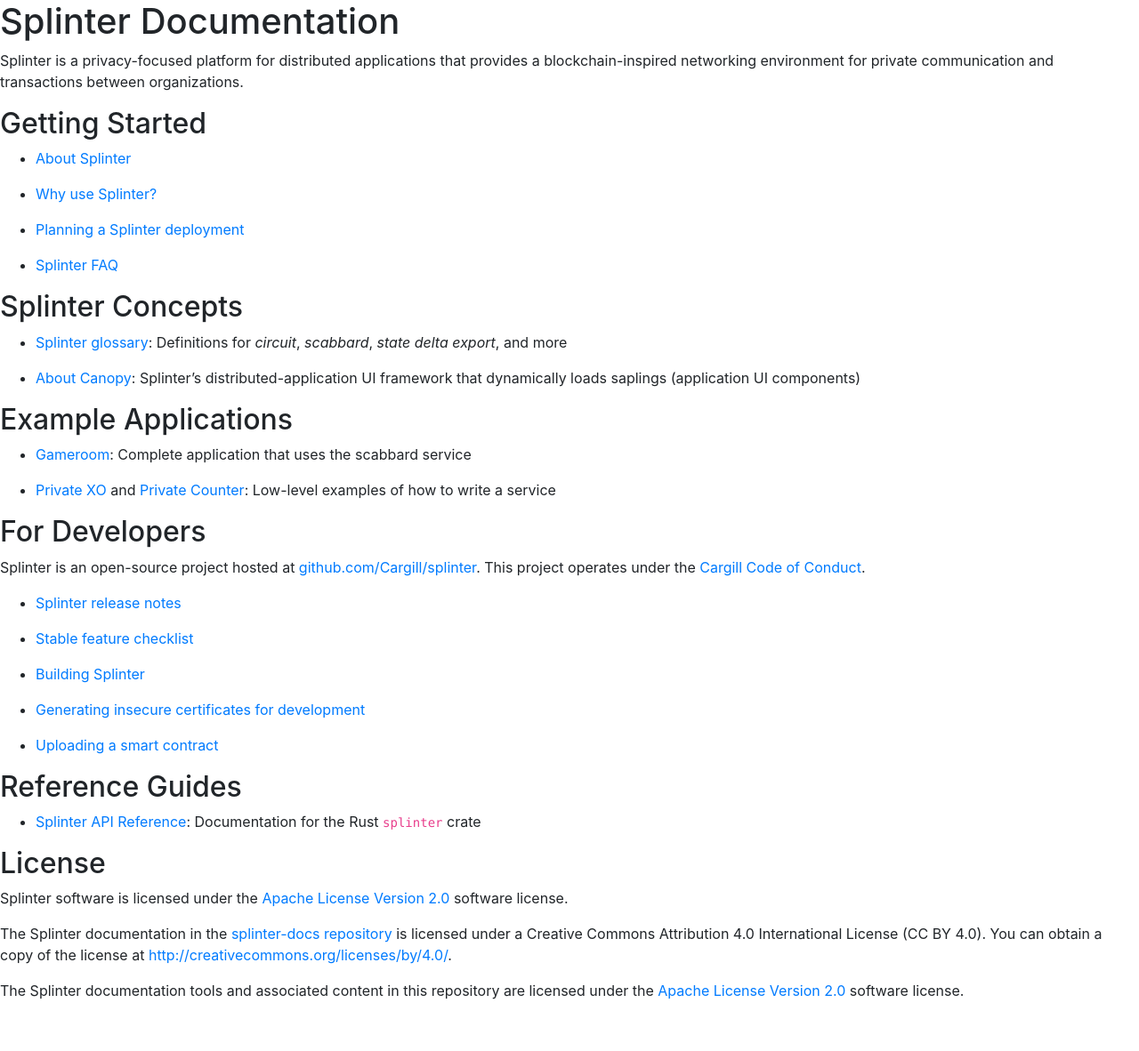
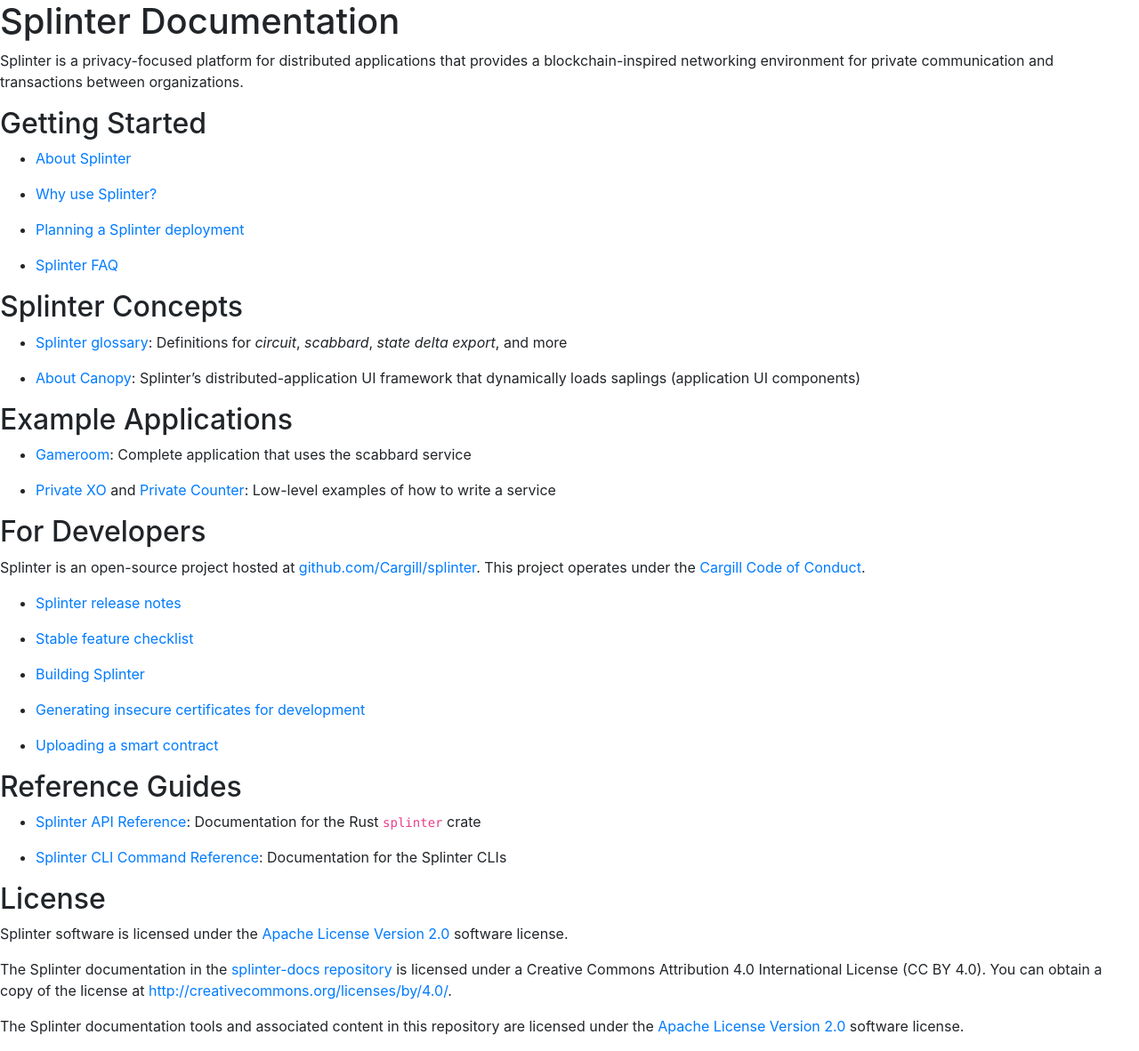
Before and after one commit to Cargill/splinter-docs, a Jekyll site: the page built from docs/index.md, in a window 1280 px wide. Shown: the whole page at 89% size. Built offline with Jekyll 4.4.1, drawn with Linux system fonts in a browser that asks for light colours; our own code applies the rules of GitHub Pages for plain Markdown files; before the commit the page ends 1142 px from its top, so only the background shows below that.

Commit message:
Add link for CLI reference to index.md
Signed-off-by: Andrea Gunderson <agunde@bitwise.io>

```diff
--- a/docs/index.md
+++ b/docs/index.md
@@ -55,6 +55,9 @@ Conduct](https://github.com/Cargill/code-of-conduct/blob/master/code-of-conduct.
   * [Splinter API Reference](https://docs.rs/splinter):
     Documentation for the Rust `splinter` crate
 
+  * [Splinter CLI Command Reference](references/cli/cli_command_reference.md):
+    Documentation for the Splinter CLIs
+
 ## License
 
 Splinter software is licensed under the [Apache License Version
```
